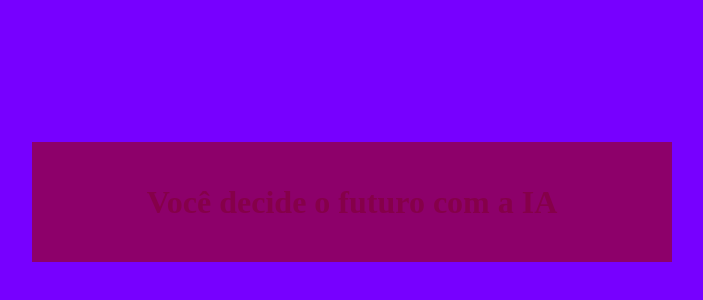
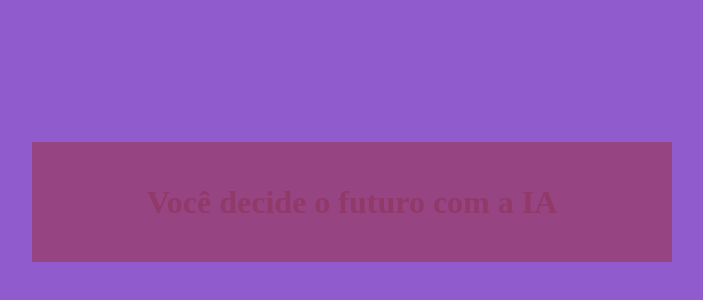
Before and after one commit to gui2023gui/missaoIA, a plain HTML site: page index.html in a window 1280 px wide. Shown: the part 206-506 px from the top of the page, without its empty margins (288-991 px from the left). Drawn offline with Linux system fonts and the light colour scheme.

Commit message:
completo 3

```diff
--- a/style.css
+++ b/style.css
@@ -1,8 +1,8 @@
 :root{
-    --cor-fundo: #7700ff;
-    --cor-principal: #8d006a;
-    --cor-secundaria: #62007a;
-    --cor-destaque: #850049;
+    --cor-fundo: #905bcc;
+    --cor-principal: #964582;
+    --cor-secundaria: #743883;
+    --cor-destaque: #913969;
     --cor-texto: #000000;
 
 }
```
